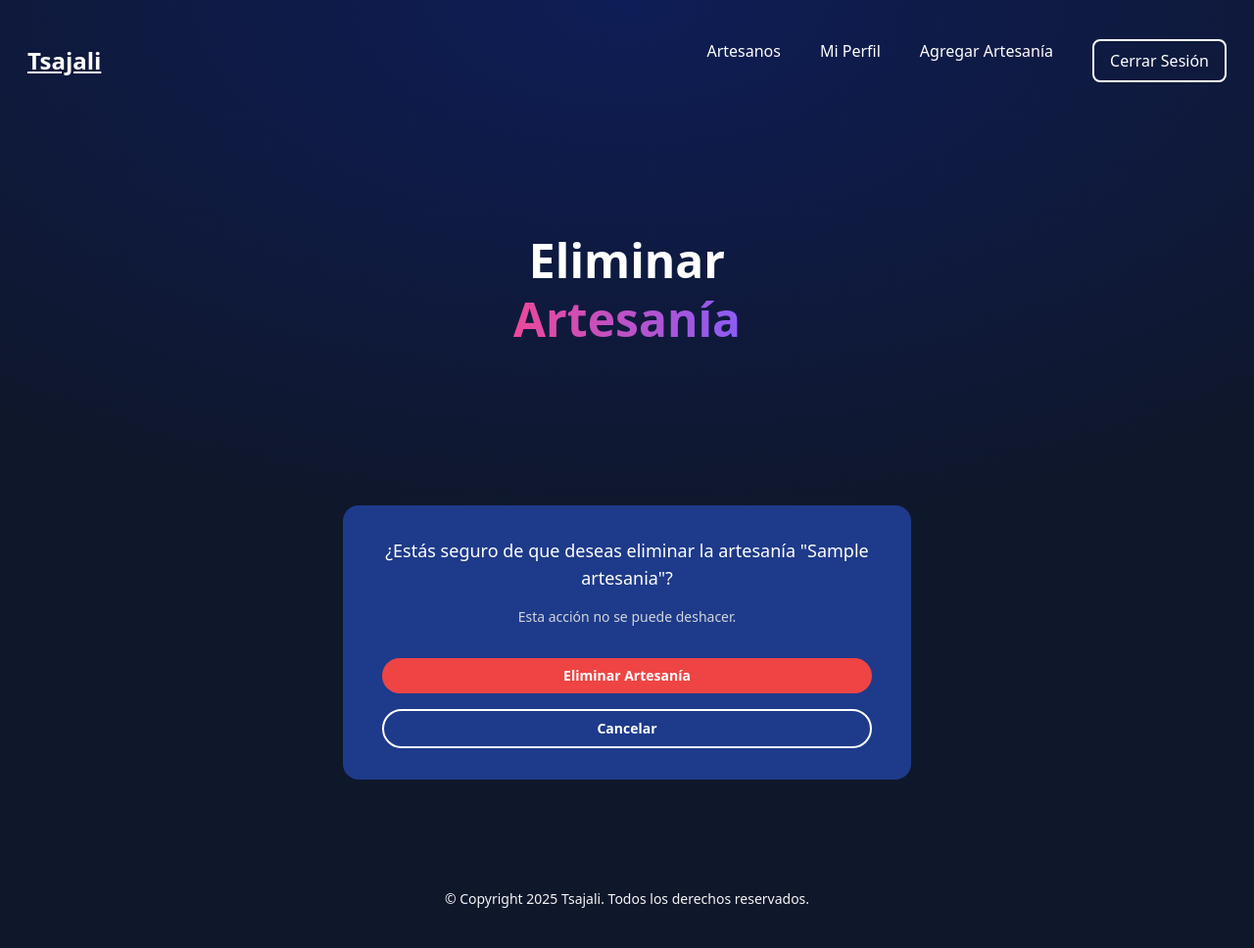
After one commit to frinksdev/tsajali_web, a Django app: page /eliminar-artesania/1/ in a window 1280 px wide. The commit adds this page. Shown: the whole page at 98% size. Run offline with Django 5.2, Linux system fonts and the light colour scheme; a user stored in the database is signed in; tables that the repository leaves empty hold one stand-in row (values such as "Sample post"); style sheets or scripts are compiled from the project's sources; some libraries are stand-ins or nearby versions.

```diff
--- a/app_artesanos/models.py
+++ b/app_artesanos/models.py
@@ -10,6 +10,8 @@ class Artesano(models.Model):
     telefono = models.CharField(max_length=15)
     email = models.EmailField()
     fecha_registro = models.DateTimeField(auto_now_add=True)
+    latitud = models.DecimalField(max_digits=9, decimal_places=6, null=True, blank=True)
+    longitud = models.DecimalField(max_digits=9, decimal_places=6, null=True, blank=True)
 
     def __str__(self):
         return self.nombre
--- a/app_artesanos/templates/app_artesanos/agregar_artesania.html
+++ b/app_artesanos/templates/app_artesanos/agregar_artesania.html
@@ -1,4 +1,5 @@
 {% extends 'app_artesanos/base.html' %}
+{% load widget_tweaks %}
 
 {% block title %}
     {% if form.instance.pk %}Editar{% else %}Agregar{% endif %} Artesanía - Tsajali
--- a/app_artesanos/templates/app_artesanos/base.html
+++ b/app_artesanos/templates/app_artesanos/base.html
@@ -7,13 +7,21 @@
     <title>{% block title %}Tsajali{% endblock %}</title>
     <link rel="stylesheet" href="https://cdn.jsdelivr.net/npm/bootstrap-icons@1.11.0/font/bootstrap-icons.css">
     <link href="{% static 'css/output.css' %}" rel="stylesheet">
+    {% block extra_head %}{% endblock %}
 </head>
 <body>
     <div class="bg-[radial-gradient(145.05%_100%_at_50%_0%,#0e1d56_0%,#0f172a_57.38%,#0f172a_88.16%)] text-white">
         <header>
-            <div class="mx-auto sm:px-7 px-4 max-w-screen-xl pt-10 flex">
+            <div class="mx-auto sm:px-7 px-4 max-w-screen-xl pt-10 flex items-center justify-between">
                 <a href="{% url 'app_artesanos:index' %}" class="font-bold text-2xl text-white pts underline">Tsajali</a>
-                <nav class="ml-auto">
+                <button id="mobile-menu-button" class="flex items-center px-3 py-2 border rounded text-white border-white ml-auto sm:hidden" aria-label="Abrir menú">
+                    <svg viewBox="0 0 100 80" width="40" height="40">
+                        <rect width="100" height="20"></rect>
+                        <rect y="30" width="100" height="20"></rect>
+                        <rect y="60" width="100" height="20"></rect>
+                    </svg>
+                </button>
+                <nav class="hidden sm:block ml-auto">
                     <ul class="flex gap-10">
                         <li>
                             <a href="{% url 'app_artesanos:catalogo_artesanos' %}" class="hover:underline hover:text-white">Artesanos</a>
@@ -42,6 +50,34 @@
                     </ul>
                 </nav>
             </div>
+            <nav id="mobile-menu" class="hidden sm:hidden bg-blue-900 px-4 py-4">
+                <ul class="flex flex-col gap-4">
+                    <li>
+                        <a href="{% url 'app_artesanos:catalogo_artesanos' %}" class="hover:underline hover:text-white">Artesanos</a>
+                    </li>
+                    {% if user.is_authenticated %}
+                        <li>
+                            <a href="{% url 'app_artesanos:perfil_artesano' %}" class="hover:underline hover:text-white">Mi Perfil</a>
+                        </li>
+                        <li>
+                            <a href="{% url 'app_artesanos:agregar_artesania' %}" class="hover:underline hover:text-white">Agregar Artesanía</a>
+                        </li>
+                        <li>
+                            <form action="{% url 'logout' %}" method="post" class="inline">
+                                {% csrf_token %}
+                                <button type="submit" class="border-2 p-2 px-4 rounded-lg border-white text-white hover:bg-blue-400 hover:border-blue-400 w-full text-left">Cerrar Sesión</button>
+                            </form>
+                        </li>
+                    {% else %}
+                        <li>
+                            <a href="{% url 'app_artesanos:registro_artesano' %}" class="hover:underline hover:text-white">Registrarse</a>
+                        </li>
+                        <li>
+                            <a href="{% url 'login' %}" class="border-2 p-2 px-4 rounded-lg border-white text-white hover:bg-blue-400 hover:border-blue-400 w-full text-left">Login</a>
+                        </li>
+                    {% endif %}
+                </ul>
+            </nav>
         </header>
 
         <main class="mx-auto sm:px-7 px-4 max-w-screen-xl py-8">
@@ -74,5 +110,6 @@
             });
         }
     </script>
+    {% block extra_js %}{% endblock %}
 </body>
 </html>
--- /dev/null
+++ b/app_artesanos/templates/app_artesanos/eliminar_artesania.html
@@ -0,0 +1,44 @@
+{% extends 'app_artesanos/base.html' %}
+
+{% block title %}
+    Eliminar Artesanía - Tsajali
+{% endblock %}
+
+{% block content %}
+<section class="hero">
+    <div class="mx-auto sm:px-7 px-4 max-w-screen-xl py-10">
+        <div class="flex flex-col gap-20 items-center py-20">
+            <div class="max-w-screenlg mx-auto text-center flex flex-col gap-5">
+                <h1 class="font-black text-2xl md:text-5xl pts !leading-[34px] md:!leading-[60px]">Eliminar <br><span
+                        class="bg-clip-text text-transparent bg-gradient-to-r from-pink-500 to-violet-500">Artesanía</span>
+                </h1>
+            </div>
+        </div>
+    </div>
+</section>
+
+<section id="articles">
+    <div class="w-full px-4 mx-auto max-w-7xl md:w-3/4 lg:w-2/4 py-10">
+        <div class="bg-blue-900 rounded-2xl py-8 px-4 sm:px-10">
+            <div class="text-center text-white mb-8">
+                <p class="text-lg mb-4">¿Estás seguro de que deseas eliminar la artesanía "{{ artesania.nombre }}"?</p>
+                <p class="text-sm text-gray-300">Esta acción no se puede deshacer.</p>
+            </div>
+
+            <div class="space-y-4">
+                <form method="post">
+                    {% csrf_token %}
+                    <button type="submit"
+                            class="flex w-full justify-center rounded-full bg-red-500 px-4 py-2 text-sm font-semibold text-white hover:bg-red-600">
+                        Eliminar Artesanía
+                    </button>
+                </form>
+                <a href="{% url 'app_artesanos:perfil_artesano' %}"
+                   class="flex w-full justify-center rounded-full border-2 border-white px-4 py-2 text-sm font-semibold text-white hover:bg-blue-400 hover:border-blue-400">
+                    Cancelar
+                </a>
+            </div>
+        </div>
+    </div>
+</section>
+{% endblock %}
--- a/app_artesanos/urls.py
+++ b/app_artesanos/urls.py
@@ -11,4 +11,5 @@ urlpatterns = [
     path('perfil/', views.perfil_artesano, name='perfil_artesano'),
     path('agregar-artesania/', views.agregar_artesania, name='agregar_artesania'),
     path('editar-artesania/<int:pk>/', views.editar_artesania, name='editar_artesania'),
+    path('eliminar-artesania/<int:pk>/', views.eliminar_artesania, name='eliminar_artesania'),
 ]
--- a/app_artesanos/views.py
+++ b/app_artesanos/views.py
@@ -6,6 +6,8 @@ from django.core.paginator import Paginator
 from django.contrib.auth.models import User
 from .models import Artesano, Artesania
 from .forms import RegistroArtesanoForm, ArtesaniaForm
+from geopy.geocoders import Nominatim
+from geopy.exc import GeocoderTimedOut, GeocoderUnavailable
 
 def index(request):
     ultimos_artesanos = Artesano.objects.all().order_by('-fecha_registro')[:6]
@@ -17,26 +19,56 @@ def registro_artesano(request):
     if request.method == 'POST':
         form = RegistroArtesanoForm(request.POST)
         if form.is_valid():
-            # Crear usuario
-            user = User.objects.create_user(
-                username=form.cleaned_data['username'],
-                password=form.cleaned_data['password1'],
-                email=form.cleaned_data['email']
-            )
-            # Crear artesano asociado
-            artesano = Artesano.objects.create(
-                usuario=user,
-                nombre=form.cleaned_data['nombre'],
-                direccion=form.cleaned_data['direccion'],
-                telefono=form.cleaned_data['telefono'],
-                email=form.cleaned_data['email']
-            )
-            # Autenticar y loguear
-            user = authenticate(username=form.cleaned_data['username'], password=form.cleaned_data['password1'])
-            if user is not None:
-                login(request, user)
-                messages.success(request, '¡Registro exitoso!')
-                return redirect('app_artesanos:perfil_artesano')
+            try:
+                # Geocodificar la dirección
+                geolocator = Nominatim(user_agent="tsajali_app")
+                direccion_completa = f"{form.cleaned_data['direccion']}, Veracruz, México"
+                location = geolocator.geocode(direccion_completa)
+
+                # Crear usuario
+                user = User.objects.create_user(
+                    username=form.cleaned_data['username'],
+                    password=form.cleaned_data['password1'],
+                    email=form.cleaned_data['email']
+                )
+
+                # Crear artesano asociado
+                artesano = Artesano.objects.create(
+                    usuario=user,
+                    nombre=form.cleaned_data['nombre'],
+                    direccion=form.cleaned_data['direccion'],
+                    telefono=form.cleaned_data['telefono'],
+                    email=form.cleaned_data['email'],
+                    latitud=location.latitude if location else None,
+                    longitud=location.longitude if location else None
+                )
+
+                # Autenticar y loguear
+                user = authenticate(username=form.cleaned_data['username'], password=form.cleaned_data['password1'])
+                if user is not None:
+                    login(request, user)
+                    messages.success(request, '¡Registro exitoso!')
+                    return redirect('app_artesanos:perfil_artesano')
+            except (GeocoderTimedOut, GeocoderUnavailable) as e:
+                messages.warning(request, 'No se pudo obtener la ubicación exacta. Por favor, verifica tu dirección.')
+                # Crear el usuario y artesano sin coordenadas
+                user = User.objects.create_user(
+                    username=form.cleaned_data['username'],
+                    password=form.cleaned_data['password1'],
+                    email=form.cleaned_data['email']
+                )
+                artesano = Artesano.objects.create(
+                    usuario=user,
+                    nombre=form.cleaned_data['nombre'],
+                    direccion=form.cleaned_data['direccion'],
+                    telefono=form.cleaned_data['telefono'],
+                    email=form.cleaned_data['email']
+                )
+                user = authenticate(username=form.cleaned_data['username'], password=form.cleaned_data['password1'])
+                if user is not None:
+                    login(request, user)
+                    messages.success(request, '¡Registro exitoso!')
+                    return redirect('app_artesanos:perfil_artesano')
     else:
         form = RegistroArtesanoForm()
     return render(request, 'app_artesanos/registro_artesano.html', {'form': form})
@@ -69,16 +101,40 @@ def agregar_artesania(request):
 
 @login_required
 def editar_artesania(request, pk):
-    artesania = get_object_or_404(Artesania, pk=pk, artesano__usuario=request.user)
-    if request.method == 'POST':
-        form = ArtesaniaForm(request.POST, request.FILES, instance=artesania)
-        if form.is_valid():
-            form.save()
-            messages.success(request, '¡Artesanía actualizada exitosamente!')
-            return redirect('perfil_artesano')
-    else:
-        form = ArtesaniaForm(instance=artesania)
-    return render(request, 'app_artesanos/editar_artesania.html', {'form': form})
+    try:
+        artesania = get_object_or_404(Artesania, pk=pk, artesano__usuario=request.user)
+        if request.method == 'POST':
+            form = ArtesaniaForm(request.POST, request.FILES, instance=artesania)
+            if form.is_valid():
+                form.save()
+                messages.success(request, '¡Artesanía actualizada exitosamente!')
+                return redirect('app_artesanos:perfil_artesano')
+            else:
+                messages.error(request, 'Por favor, corrige los errores en el formulario.')
+        else:
+            form = ArtesaniaForm(instance=artesania)
+        return render(request, 'app_artesanos/agregar_artesania.html', {
+            'form': form,
+            'artesania': artesania
+        })
+    except Exception as e:
+        messages.error(request, 'Ocurrió un error al editar la artesanía. Por favor, intenta de nuevo.')
+        return redirect('app_artesanos:perfil_artesano')
+
+@login_required
+def eliminar_artesania(request, pk):
+    try:
+        artesania = get_object_or_404(Artesania, pk=pk, artesano__usuario=request.user)
+        if request.method == 'POST':
+            artesania.delete()
+            messages.success(request, '¡Artesanía eliminada exitosamente!')
+            return redirect('app_artesanos:perfil_artesano')
+        return render(request, 'app_artesanos/eliminar_artesania.html', {
+            'artesania': artesania
+        })
+    except Exception as e:
+        messages.error(request, 'Ocurrió un error al eliminar la artesanía. Por favor, intenta de nuevo.')
+        return redirect('app_artesanos:perfil_artesano')
 
 def catalogo_artesanos(request):
     artesanos_list = Artesano.objects.all().order_by('nombre')
--- a/requirements.txt
+++ b/requirements.txt
@@ -1,5 +1,8 @@
 asgiref==3.8.1
 Django==5.2.1
+django-widget-tweaks==1.5.0
+geographiclib==2.0
+geopy==2.4.1
 pillow==11.2.1
 sqlparse==0.5.3
 typing_extensions==4.13.2
```
Also changed, not shown: app_artesanos/forms.py (+38 -4 lines), app_artesanos/templates/app_artesanos/catalogo_artesanos.html (+15 -12 lines), app_artesanos/templates/app_artesanos/index.html (+53 -30 lines), app_artesanos/templates/app_artesanos/perfil_artesano.html (+12 -5 lines), app_artesanos/migrations/0002_artesano_latitud_artesano_longitud.py (added).
